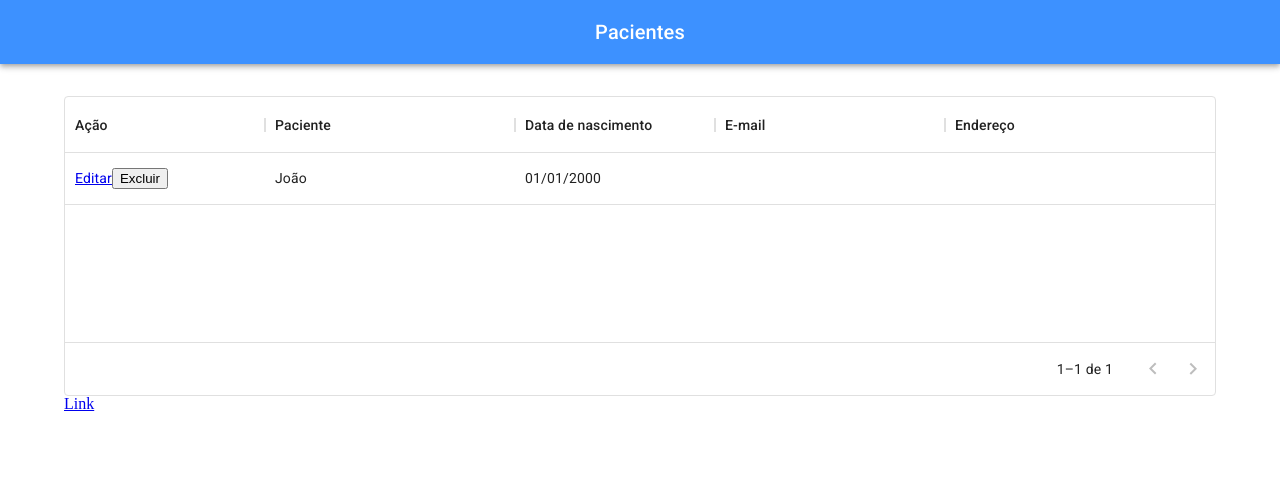
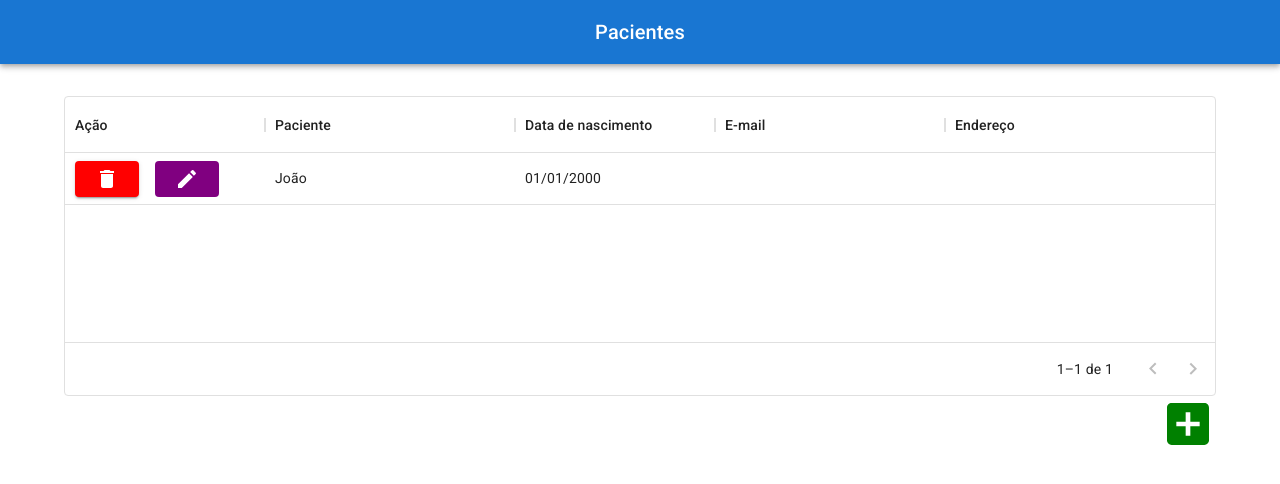
Before and after one commit to Eduardo2712/pacientes_react, a React (Create React App) app in the folder site/: page / in a window 1280 px wide. Shown: the top 484 px of the page. Built offline with nearby package versions, Linux system fonts and the light colour scheme.

Commit message:
Atualização

```diff
--- a/site/src/components/modalConfirmacao/index.tsx
+++ b/site/src/components/modalConfirmacao/index.tsx
@@ -2,7 +2,6 @@ import Button from "@mui/material/Button";
 import Dialog from "@mui/material/Dialog";
 import DialogActions from "@mui/material/DialogActions";
 import DialogContent from "@mui/material/DialogContent";
-import DialogContentText from "@mui/material/DialogContentText";
 import DialogTitle from "@mui/material/DialogTitle";
 import useMediaQuery from "@mui/material/useMediaQuery";
 import { useTheme } from "@mui/material/styles";
@@ -10,6 +9,7 @@ import { useEffect, useState } from "react";
 
 interface Props {
     ativo: boolean;
+    mensagem: string;
 }
 
 const ModalConfirmacao = (props: Props) => {
@@ -34,19 +34,10 @@ const ModalConfirmacao = (props: Props) => {
                 aria-labelledby="responsive-dialog-title"
             >
                 <DialogTitle id="responsive-dialog-title">
-                    {"Use Google's location service?"}
+                    {props.mensagem}
                 </DialogTitle>
-                <DialogContent>
-                    {/* <DialogContentText>
-                        Let Google help apps determine location. This means
-                        sending anonymous location data to Google, even when no
-                        apps are running.
-                    </DialogContentText> */}
-                </DialogContent>
+                <DialogContent></DialogContent>
                 <DialogActions>
-                    {/* <Button autoFocus onClick={handleClose}>
-                        Disagree
-                    </Button> */}
                     <Button onClick={handleClose} autoFocus>
                         Sim
                     </Button>
--- a/site/src/estilo.tsx
+++ /dev/null
@@ -1,20 +0,0 @@
-import { createTheme } from "@mui/material/styles";
-
-const estilo = createTheme({
-    palette: {
-        primary: {
-            main: "#3d91ff",
-        },
-        secondary: {
-            main: "#0044ff",
-        },
-        background: {
-            default: "#cecece",
-        },
-        contrastThreshold: 3,
-        tonalOffset: 0.2,
-    },
-    spacing: 8,
-});
-
-export default estilo;
--- a/site/src/index.tsx
+++ b/site/src/index.tsx
@@ -1,16 +1,13 @@
 import React from "react";
 import ReactDOM from "react-dom/client";
 import App from "./App";
-import { ThemeProvider } from "@mui/material";
-import estilo from "./estilo";
 
 const root = ReactDOM.createRoot(
     document.getElementById("root") as HTMLElement
 );
+
 root.render(
-    <ThemeProvider theme={estilo}>
-        <React.StrictMode>
-            <App />
-        </React.StrictMode>
-    </ThemeProvider>
+    <React.StrictMode>
+        <App />
+    </React.StrictMode>
 );
--- a/site/src/pages/inicio/tabela/index.tsx
+++ b/site/src/pages/inicio/tabela/index.tsx
@@ -6,10 +6,13 @@ import {
     ptBR,
 } from "@mui/x-data-grid";
 import { createTheme, ThemeProvider } from "@mui/material/styles";
-import { Grid } from "@mui/material";
+import { Box, Button, Grid } from "@mui/material";
 import { useState } from "react";
 import ModalConfirmacao from "../../../components/modalConfirmacao";
 import { Link } from "react-router-dom";
+import AddBoxIcon from "@mui/icons-material/AddBox";
+import DeleteIcon from "@mui/icons-material/Delete";
+import EditIcon from "@mui/icons-material/Edit";
 
 const TabelaPacientes = () => {
     const tema = createTheme({}, ptBR);
@@ -23,19 +26,42 @@ const TabelaPacientes = () => {
             renderCell: (linha) => {
                 return (
                     <>
-                        <Link
-                            className="botao-editar"
-                            to={`pacientes/${linha.id}`}
+                        <Box
+                            sx={{
+                                display: "flex",
+                                justifyContent: "center",
+                                alignItems: "center",
+                                gap: "1rem",
+                            }}
                         >
-                            Editar
-                        </Link>
-                        <button
-                            type="button"
-                            className="botao-excluir"
-                            // onClick={(e) => mostrarModal(linha)}
-                        >
-                            Excluir
-                        </button>
+                            <Button
+                                type="button"
+                                variant="contained"
+                                style={{
+                                    backgroundColor: "red",
+                                }}
+                                onClick={(e) => setModalAtivo(true)}
+                            >
+                                <DeleteIcon></DeleteIcon>
+                            </Button>
+                            <Link
+                                style={{
+                                    color: "white",
+                                    backgroundColor: "purple",
+                                    display: "flex",
+                                    justifyContent: "center",
+                                    alignItems: "center",
+                                    padding: "6px 16px",
+                                    borderRadius: "4px",
+                                    fontSize: "0.875rem",
+                                    fontWeight: "500",
+                                    minWidth: "32px",
+                                }}
+                                to={`paciente/${linha.id}`}
+                            >
+                                <EditIcon></EditIcon>
+                            </Link>
+                        </Box>
                     </>
                 );
             },
@@ -106,7 +132,7 @@ const TabelaPacientes = () => {
 
     return (
         <>
-            <Grid className="tabela" sx={{ mt: 4 }}>
+            <Grid sx={{ mt: 4 }}>
                 <ThemeProvider theme={tema}>
                     <DataGrid
                         style={{ height: 300 }}
@@ -118,8 +144,18 @@ const TabelaPacientes = () => {
                     ></DataGrid>
                 </ThemeProvider>
             </Grid>
-            <Link to="#">Link</Link>
-            <ModalConfirmacao ativo={modalAtivo}></ModalConfirmacao>
+            <Box sx={{ display: "flex", justifyContent: "flex-end" }}>
+                <Link to={"/paciente"}>
+                    <AddBoxIcon
+                        style={{ color: "green", fontSize: "3.5rem" }}
+                        titleAccess={"Adicionar paciente"}
+                    ></AddBoxIcon>
+                </Link>
+            </Box>
+            <ModalConfirmacao
+                ativo={modalAtivo}
+                mensagem={"Deseja realmente excluir esse paciente?"}
+            ></ModalConfirmacao>
         </>
     );
 };
--- a/site/src/pages/paciente/formulario/index.tsx
+++ b/site/src/pages/paciente/formulario/index.tsx
@@ -5,6 +5,7 @@ import { Button, Container, Grid, TextField, Typography } from "@mui/material";
 import { Pacientes } from "../../../interfaces";
 import ModalConfirmacao from "../../../components/modalConfirmacao";
 import { Link } from "react-router-dom";
+import KeyboardReturnIcon from "@mui/icons-material/KeyboardReturn";
 
 interface Props {
     id?: number;
@@ -240,20 +241,20 @@ const Formulario = (props: Props) => {
                         alignItems="center"
                     >
                         <Grid ml={6}>
-                            <Link
-                                style={{
-                                    fontWeight: 500,
-                                    fontSize: "0.875rem",
-                                    textTransform: "uppercase",
-                                }}
-                                to={"/"}
-                            >
-                                Voltar
+                            <Link to={"/"}>
+                                <KeyboardReturnIcon
+                                    sx={{ width: 150, height: 40 }}
+                                    style={{
+                                        backgroundColor: "#1565c0",
+                                        color: "#fff",
+                                        borderRadius: "4px",
+                                    }}
+                                ></KeyboardReturnIcon>
                             </Link>
                         </Grid>
                         <Grid mr={6}>
                             <Button
-                                sx={{ width: 150 }}
+                                sx={{ width: 150, height: 40 }}
                                 type="submit"
                                 variant="contained"
                             >
@@ -263,7 +264,10 @@ const Formulario = (props: Props) => {
                     </Grid>
                 </Grid>
             </form>
-            <ModalConfirmacao ativo={modalAtivo}></ModalConfirmacao>
+            <ModalConfirmacao
+                ativo={modalAtivo}
+                mensagem={"Dados salvos com sucesso"}
+            ></ModalConfirmacao>
         </>
     );
 };
```
